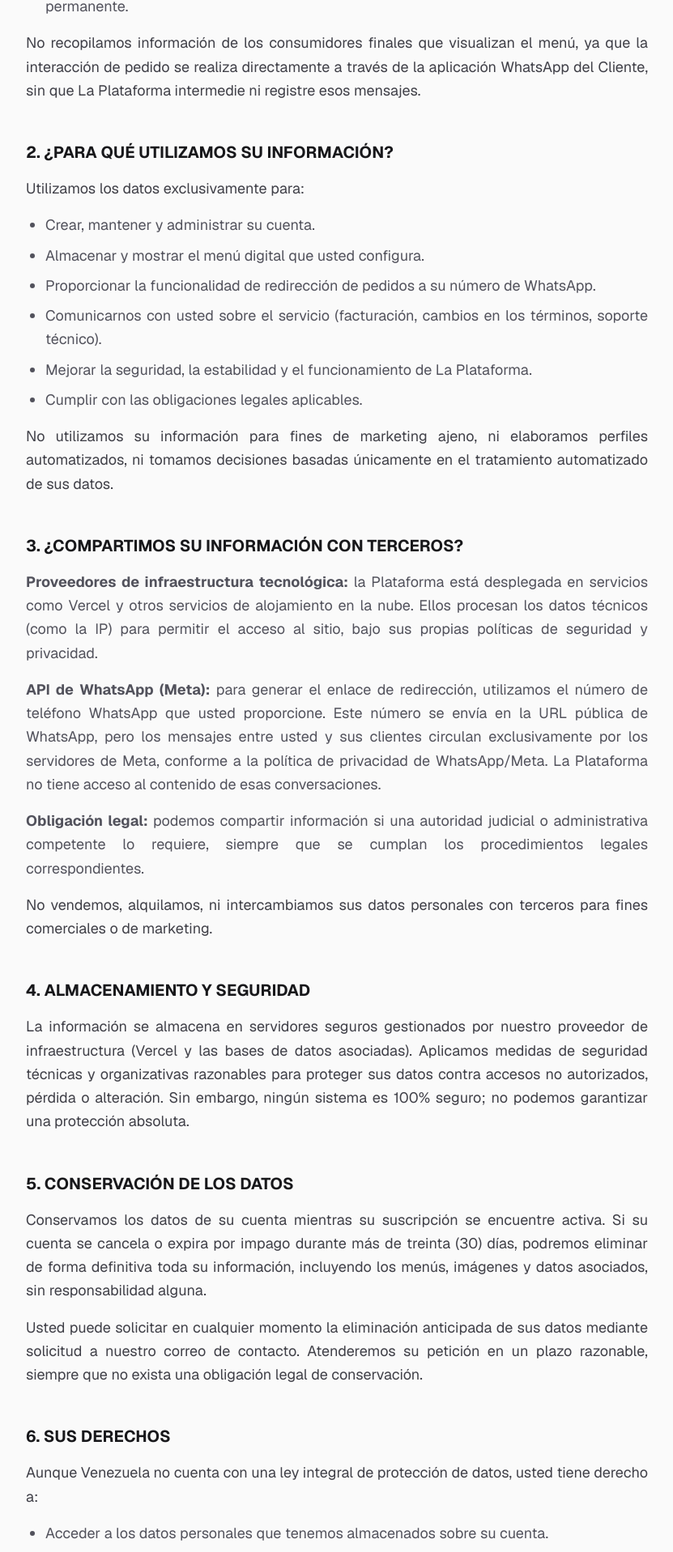
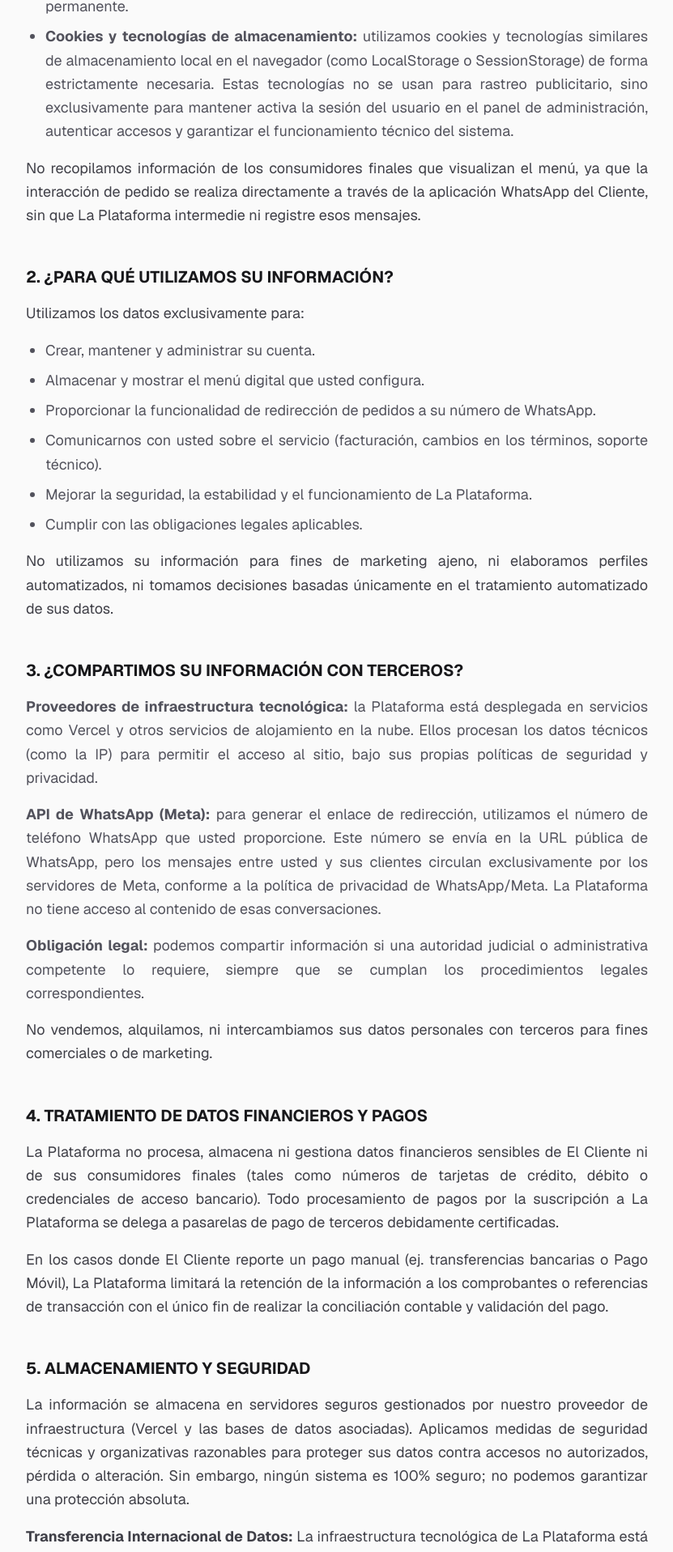
Before and after one commit to VictorEscalona10/menu-negocios, a Next.js app: page /privacidad in a window 1280 px wide. Shown: the part 876-2793 px from the top of the page at 81% size, without its empty margins (224-1055 px from the left). Built offline with nearby package versions, Linux system fonts and the light colour scheme.

Commit message:
ft: mejorando TyC

```diff
--- a/app/privacidad/page.tsx
+++ b/app/privacidad/page.tsx
@@ -70,6 +70,15 @@ export default function PrivacidadPage() {
                 navegador, páginas visitadas y fecha/hora de acceso, con fines
                 de diagnóstico y seguridad. Esta información no se asocia a su
                 identidad de forma permanente.
+              </li>
+              <li>
+                <strong>Cookies y tecnologías de almacenamiento:</strong>{" "}
+                utilizamos cookies y tecnologías similares de almacenamiento
+                local en el navegador (como LocalStorage o SessionStorage) de
+                forma estrictamente necesaria. Estas tecnologías no se usan para
+                rastreo publicitario, sino exclusivamente para mantener activa
+                la sesión del usuario en el panel de administración, autenticar
+                accesos y garantizar el funcionamiento técnico del sistema.
               </li>
             </ul>
             <p className="mt-4">
@@ -145,7 +154,28 @@ export default function PrivacidadPage() {
 
           <section>
             <h2 className="text-xl font-bold text-zinc-900 mb-4 uppercase">
-              4. Almacenamiento y seguridad
+              4. Tratamiento de datos financieros y pagos
+            </h2>
+            <p>
+              La Plataforma no procesa, almacena ni gestiona datos financieros
+              sensibles de El Cliente ni de sus consumidores finales (tales como
+              números de tarjetas de crédito, débito o credenciales de acceso
+              bancario). Todo procesamiento de pagos por la suscripción a La
+              Plataforma se delega a pasarelas de pago de terceros debidamente
+              certificadas.
+            </p>
+            <p className="mt-4">
+              En los casos donde El Cliente reporte un pago manual (ej.
+              transferencias bancarias o Pago Móvil), La Plataforma limitará la
+              retención de la información a los comprobantes o referencias de
+              transacción con el único fin de realizar la conciliación contable y
+              validación del pago.
+            </p>
+          </section>
+
+          <section>
+            <h2 className="text-xl font-bold text-zinc-900 mb-4 uppercase">
+              5. Almacenamiento y seguridad
             </h2>
             <p>
               La información se almacena en servidores seguros gestionados por
@@ -155,11 +185,21 @@ export default function PrivacidadPage() {
               no autorizados, pérdida o alteración. Sin embargo, ningún sistema
               es 100% seguro; no podemos garantizar una protección absoluta.
             </p>
+            <p className="mt-4">
+              <strong>Transferencia Internacional de Datos:</strong> La
+              infraestructura tecnológica de La Plataforma está alojada en
+              proveedores de servicios en la nube de alcance global (como
+              Vercel). Por lo tanto, al registrarse y utilizar el servicio, El
+              Cliente comprende y acepta expresamente que su información será
+              transferida, almacenada y procesada en servidores ubicados fuera del
+              territorio de la República Bolivariana de Venezuela, bajo los
+              estándares de seguridad del proveedor internacional.
+            </p>
           </section>
 
           <section>
             <h2 className="text-xl font-bold text-zinc-900 mb-4 uppercase">
-              5. Conservación de los datos
+              6. Conservación de los datos
             </h2>
             <p>
               Conservamos los datos de su cuenta mientras su suscripción se
@@ -178,7 +218,7 @@ export default function PrivacidadPage() {
 
           <section>
             <h2 className="text-xl font-bold text-zinc-900 mb-4 uppercase">
-              6. Sus derechos
+              7. Sus derechos
             </h2>
             <p>
               Aunque Venezuela no cuenta con una ley integral de protección de
@@ -211,7 +251,7 @@ export default function PrivacidadPage() {
 
           <section>
             <h2 className="text-xl font-bold text-zinc-900 mb-4 uppercase">
-              7. Datos de menores
+              8. Datos de menores
             </h2>
             <p>
               La Plataforma no está dirigida a menores de edad ni recopila
@@ -224,7 +264,7 @@ export default function PrivacidadPage() {
 
           <section>
             <h2 className="text-xl font-bold text-zinc-900 mb-4 uppercase">
-              8. Cambios a esta Política de Privacidad
+              9. Cambios a esta Política de Privacidad
             </h2>
             <p>
               Podemos modificar esta política en cualquier momento. Los cambios
@@ -238,7 +278,7 @@ export default function PrivacidadPage() {
 
           <section>
             <h2 className="text-xl font-bold text-zinc-900 mb-4 uppercase">
-              9. Contacto
+              10. Contacto
             </h2>
             <p>
               Para cualquier pregunta, solicitud o reclamo sobre esta Política
```
